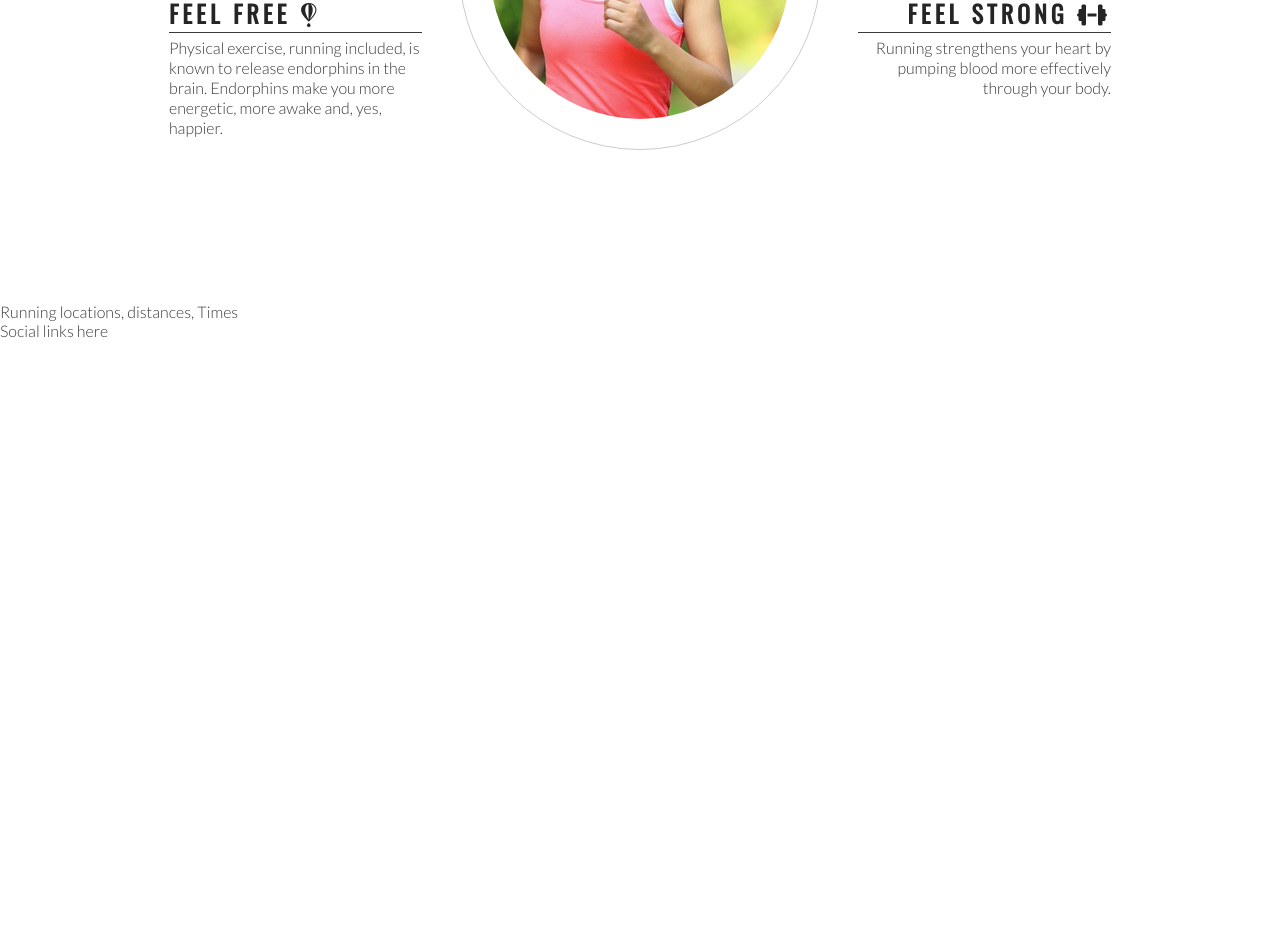
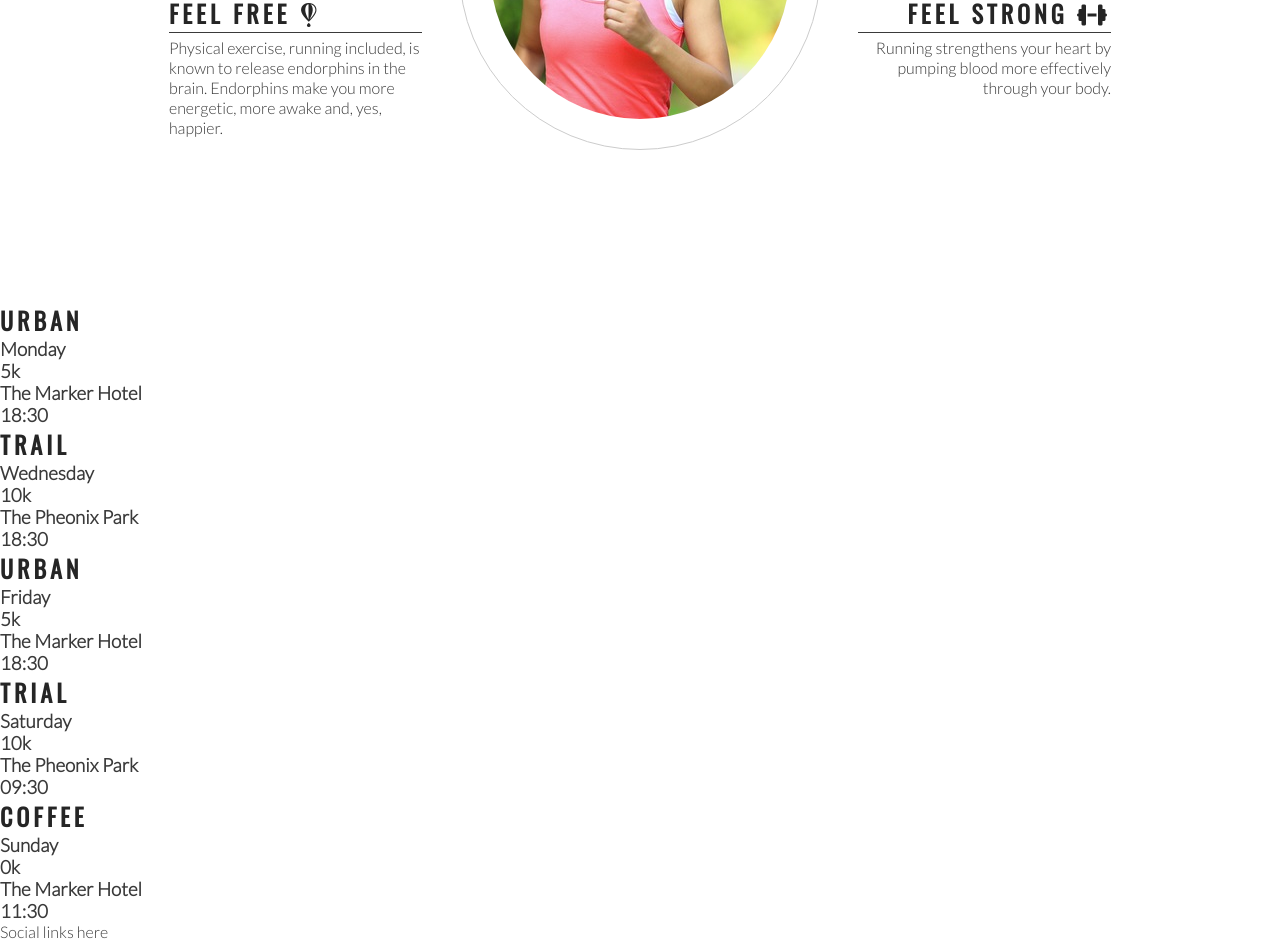
Before and after one commit to leannel89/love-running, a plain HTML site: page index.html in a window 1280 px wide. Shown: the part 993-1934 px from the top of the page. Before the commit the page ends 1333 px from the top, so only its background shows below. Drawn offline with nearby package versions, Linux system fonts and the light colour scheme.

Commit message:
Add meet up times main structure

```diff
--- a/index.html
+++ b/index.html
@@ -74,7 +74,43 @@
            </div>
        </div>
     </section>
-    <section>Running locations, distances, Times</section>
+    <section>
+        <div>
+            <h2>Urban</h2>
+            <h3>Monday</h3>
+            <h3>5k</h3>
+            <h3>The Marker Hotel</h3>
+            <h3>18:30</h3>
+        </div>
+        <div>
+            <h2>Trail</h2>
+            <h3>Wednesday</h3>
+            <h3>10k</h3>
+            <h3>The Pheonix Park</h3>
+            <h3>18:30</h3>
+        </div>
+        <div>
+            <h2>Urban</h2>
+            <h3>Friday</h3>
+            <h3>5k</h3>
+            <h3>The Marker Hotel</h3>
+            <h3>18:30</h3>
+        </div>
+        <div>
+            <h2>Trial</h2>
+            <h3>Saturday</h3>
+            <h3>10k</h3>
+            <h3>The Pheonix Park</h3>
+            <h3>09:30</h3>
+        </div>
+        <div>
+            <h2>Coffee</h2>
+            <h3>Sunday</h3>
+            <h3>0k</h3>
+            <h3>The Marker Hotel</h3>
+            <h3>11:30</h3>
+        </div>
+    </section>
     <footer>Social links here</footer>
 
     <!-- font awesome script-->
```
